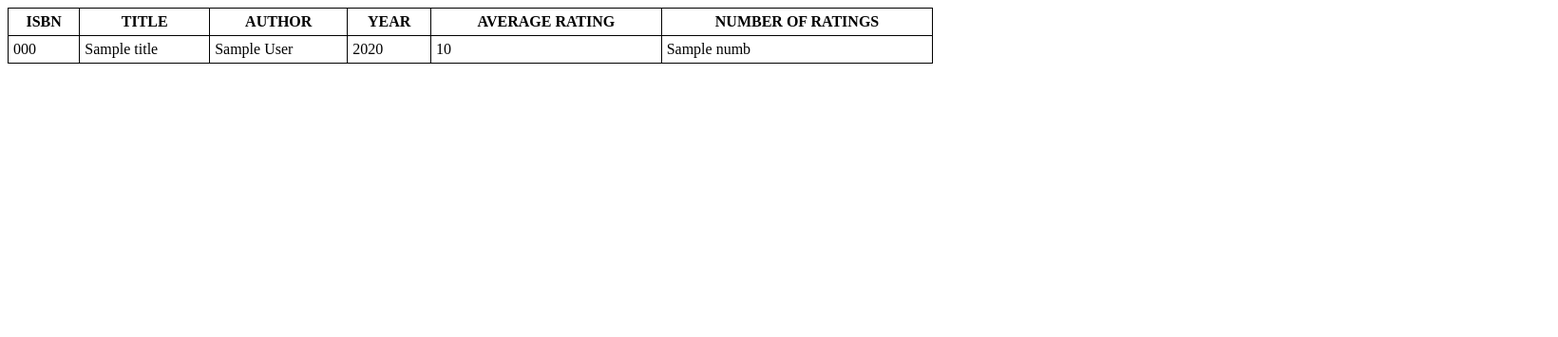
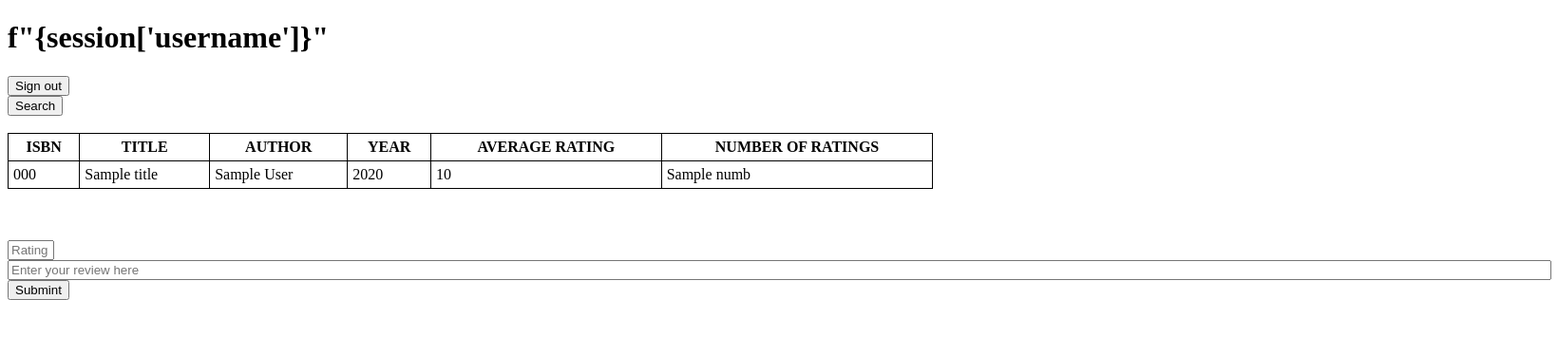
Before and after one commit to Delfgou/edx_web_programming, a Flask app: template flask_project1/templates/page_book.html in a window 1640 px wide. Shown: the top 355 px of the page at 95% size. Run offline with Flask 2, Linux system fonts and the light colour scheme; the template is opened without the code that fills it: most values are stand-ins (such as "Sample title", 1, 10 or a date in 2020); parts of the project's set-up code (start-up, migrations or seed data) failed here and were passed over.

Commit message:
introduced session but not successfull

```diff
--- a/flask_project1/server.py
+++ b/flask_project1/server.py
@@ -1,16 +1,24 @@
 import os
-from flask import Flask, render_template, request
+from flask import Flask, render_template, request, session
 from models import *
 import smtplib
 import config
 from sqlalchemy import or_
 import requests
+from flask_session import Session
+
+
 
 app = Flask(__name__)
+app.secret_key = "any random string"
 #app.config["SQLALCHEMY_DATABASE_URI"] = os.getenv("DATABASE_URL")
 app.config["SQLALCHEMY_DATABASE_URI"] = "postgres://vhltvfuekxyisp:4e8e3284506f4903c26843cbeca2e8bc2ed4693c95ddd2dd8f104550c5700e27@ec2-79-125-6-250.eu-west-1.compute.amazonaws.com:5432/d4j9oravts15j7"
 app.config["SQLALCHEMY_TRACK_MODIFICATIONS"] = False
 db.init_app(app)
+
+app.config["SESSION_PERMANENT"] = False
+app.config["SESSION_TYPE"] = "filesystem"
+Session(app)
 
 @app.route("/")
 def index():
@@ -51,10 +59,11 @@ def register():
     else:
         return render_template('error.html', message = "Username or email has already been used")
 
-@app.route("/sign_in", methods=["POST"])
+@app.route("/sign_in", methods=["GET", "POST"])
 def sign_in():
     input_user = request.form.get("username")
     input_password = request.form.get("password")
+    session['username'] = request.form['username']
     if " " in input_user or " " in input_password:
         return render_template('error.html', message = "You're trying to hack us!")
     user = User.query.filter_by(username = input_user, password = input_password).first()
@@ -81,19 +90,33 @@ def search():
     results_author = Book.query.filter(Book.author.ilike(f"%{author}%")).all()
     results_year = Book.query.filter(Book.year.ilike(f"%{year}%")).all()
     results = Book.query.filter(Book.isbn.ilike(f"%{isbn}%"),Book.title.ilike(f"%{title}%"),Book.author.ilike(f"%{author}%"),Book.year.ilike(f"%{year}%")).all()
+    if results== []:
+        return render_template('error.html', message = "No results")
     return render_template('search_results.html', results = results)
 
 
 @app.route("/<string:isbn>/<string:title>/<string:author>/<string:year>", methods =["post"])
 def details(isbn,title,author,year):
     key = "IhQrUp1cuWV8mu4SOw7QTQ"
-    isbn = isbn
     res = requests.get("https://www.goodreads.com/book/review_counts.json", params={"key": key, "isbns": isbn})
     numb = res.json()['books'][0]['ratings_count']
     avg = res.json()['books'][0]['average_rating']
     return render_template('page_book.html', isbn=isbn, title=title, author=author,year=year,avg=avg, numb=numb)
 
 
+@app.route("/rating/<string:isbn>", methods =["post"])
+def rating(isbn):
+    rating = request.form.get("rating")
+    comment = request.form.get("comment")
+    try:
+        review = Review(isbn = isbn, rating = rating, comment = comment)
+        db.session.add(review)
+        db.session.commit()
+        return render_template('success.html')
+    except:
+        return render_template('error.html', message = "Rating must be a number!")
+
+
 
 if __name__ == "__main__":
     with app.app_context():
--- a/flask_project1/templates/page_book.html
+++ b/flask_project1/templates/page_book.html
@@ -12,8 +12,21 @@
       padding: 5px;
       }
     </style>
-
+    <h1>
+    f"{session['username']}"
+    </h1>
     <body>
+        <form action = "{{ url_for('sign_out')}}" method = "post">
+            <button>
+                Sign out
+            </button>
+        </form>
+        <form action = "{{ url_for('go_to_search')}}" method = "post">
+            <button>
+                Search
+            </button>
+        </form>
+        <br />
         <table style="width:60%">
           <tr>
             <th>ISBN</th>
@@ -32,5 +45,15 @@
             <td>{{ numb }}</td>
           </tr>
         </table>
+        <br />
+        <br />
+        <br />
+        <form action = "{{ url_for('rating', isbn=isbn)}}" method = "post" >
+            <input type = "int" name = "rating" placeholder = "Rating" size="3">
+            <input type = "text" name = "comment" placeholder = "Enter your review here" size="200">
+            <button>
+                Submint
+            </button>
+        </form>
     </body>
 </html>
```
Also changed, not shown: flask_project1/models.py (+7 -0 lines), 2 other files. Lines whose indentation alone changed are shown as unchanged.
